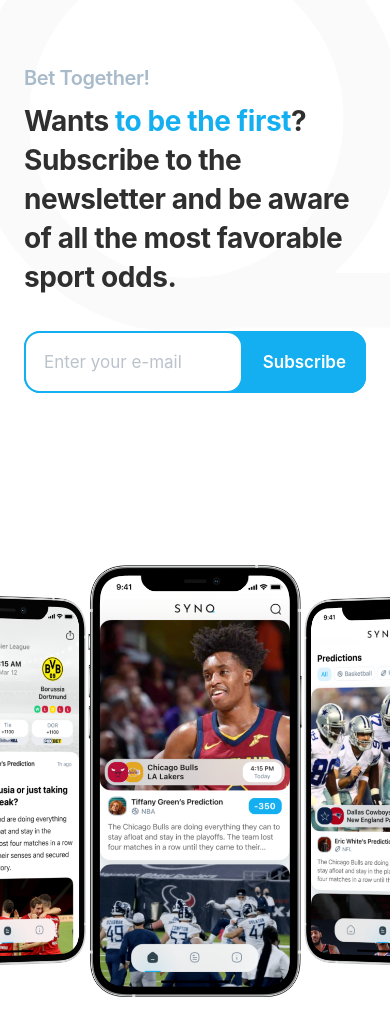
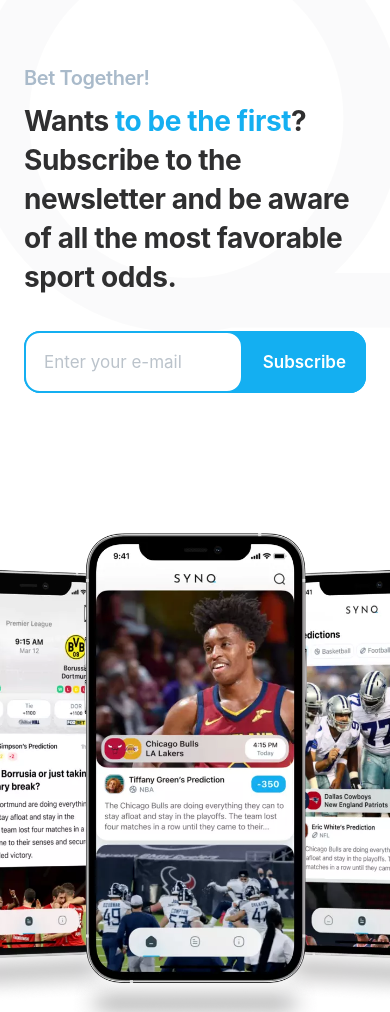
Before and after one commit to wearepush/synq.gg, a Gatsby site: page / in a window 390 px wide. Shown: the part 88-1100 px from the top of the page. Built offline with nearby package versions, Linux system fonts and the light colour scheme; Gatsby itself is replaced by a stand-in of ours.

Commit message:
fix images on mobile

```diff
--- a/src/components/Footer/Footer.js
+++ b/src/components/Footer/Footer.js
@@ -11,8 +11,7 @@
           <div className="footer__logo__slogan">Connects sport fans to what they love</div>
         </div>
       </div>
-      <a></a>
-      <div className="footer__text">Design by <a href="" className="footer__link">Flatstudio</a></div>
+      <div className="footer__text">Design by <a href="#" className="footer__link">Flatstudio</a></div>
     </div>
   </footer>
 );
--- a/src/components/Footer/footer.scss
+++ b/src/components/Footer/footer.scss
@@ -35,7 +35,7 @@
     align-items: center;
 
     @include breakpoint('phone-max') {
-      margin-bottom: 14px;
+      margin-bottom: 11px;
     }
 
     &__icon {
--- a/src/components/Section/Section.js
+++ b/src/components/Section/Section.js
@@ -1,8 +1,8 @@
 import React from "react";
 import "./section.scss";
-import MainImage from "../../images/center-image-item.png";
-import LeftImage from "../../images/left-image-item.png";
-import RightImage from "../../images/right-image-item.png";
+import MainImage from "../../images/center-image-item.webp";
+import LeftImage from "../../images/left-image-item.webp";
+import RightImage from "../../images/right-image-item.webp";
 
 const Section = () => (
   <div className="section">
--- a/src/components/Section/section.scss
+++ b/src/components/Section/section.scss
@@ -4,9 +4,12 @@
 .section {
   background-color: var(--background-color-light);
   border-radius: 0 0 36px 36px;
-  padding-bottom: 80px;
-  padding: 88px 0 80px;
+  padding: 88px 0 58px;
   position: relative;
+
+  @include breakpoint('phone-max') {
+    border-radius: 0 0 26px 26px;
+  }
 
   &:after {
     content: '';
@@ -47,7 +50,7 @@
   &__content {
     display: flex;
     flex-direction: column;
-    max-width: 600px;
+    max-width: 604px;
     width: 100%;
     margin: 0 auto 140px;
     position: relative;
@@ -93,21 +96,17 @@
     display: flex;
     align-items: center;
     justify-self: center;
-    max-width: 962px;
+    max-width: 1234px;
     width: 100%;
-    margin: 0 auto 80px;
+    margin: 0 auto;
     position: relative;
     z-index: 2;
 
     @include breakpoint('phone-max') {
-
-      min-height: 500px;
-      max-width: 336px;
-
-    }
-    @media (max-width: 514px) {
+      max-width: 100%;
+      height: 0;
+      padding-bottom: 140%;
       overflow: hidden;
-      max-width: 100%;
     }
   }
 
@@ -116,6 +115,7 @@
 
     @include breakpoint('phone-max') {
       position: absolute;
+      top: 0;
     }
 
     & > img {
@@ -130,35 +130,37 @@
         left: 50%;
         right: 50%;
         transform: translate(-50%);
-        width: 214px;
+        width: 64%;
       }
     }
 
     &--right,
     &--left {
       @include breakpoint('phone-max') {
-        width: 168px;
+        width: 53%;
+        top: 50%;
+        margin-top: -17px;
       }
     }
 
     &--right {
-      left: -46px;
+      left: -103px;
 
       @include breakpoint('phone-max') {
         left: auto;
         right: 0;
-        transform: translateX(82px);
+        transform: translate(39%, -50%);
 
       }
     }
 
     &--left {
-      right: -46px;
+      right: -103px;
 
       @include breakpoint('phone-max') {
         right: auto;
         left: 0;
-        transform: translateX(-82px);
+        transform: translate(-39%, -50%);
       }
     }
   }
```
Also changed, not shown: src/images/center-image-item.webp (added), src/images/left-image-item.webp (added), src/images/right-image-item.webp (added).
